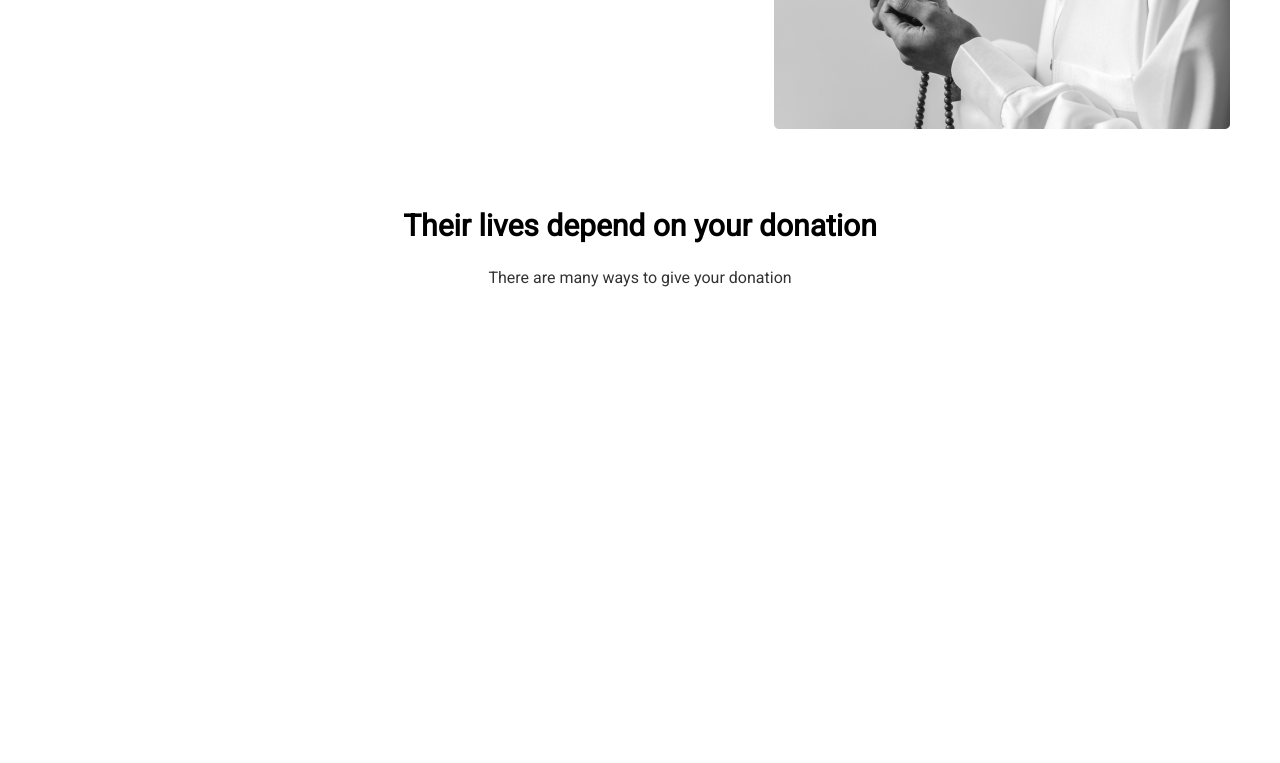
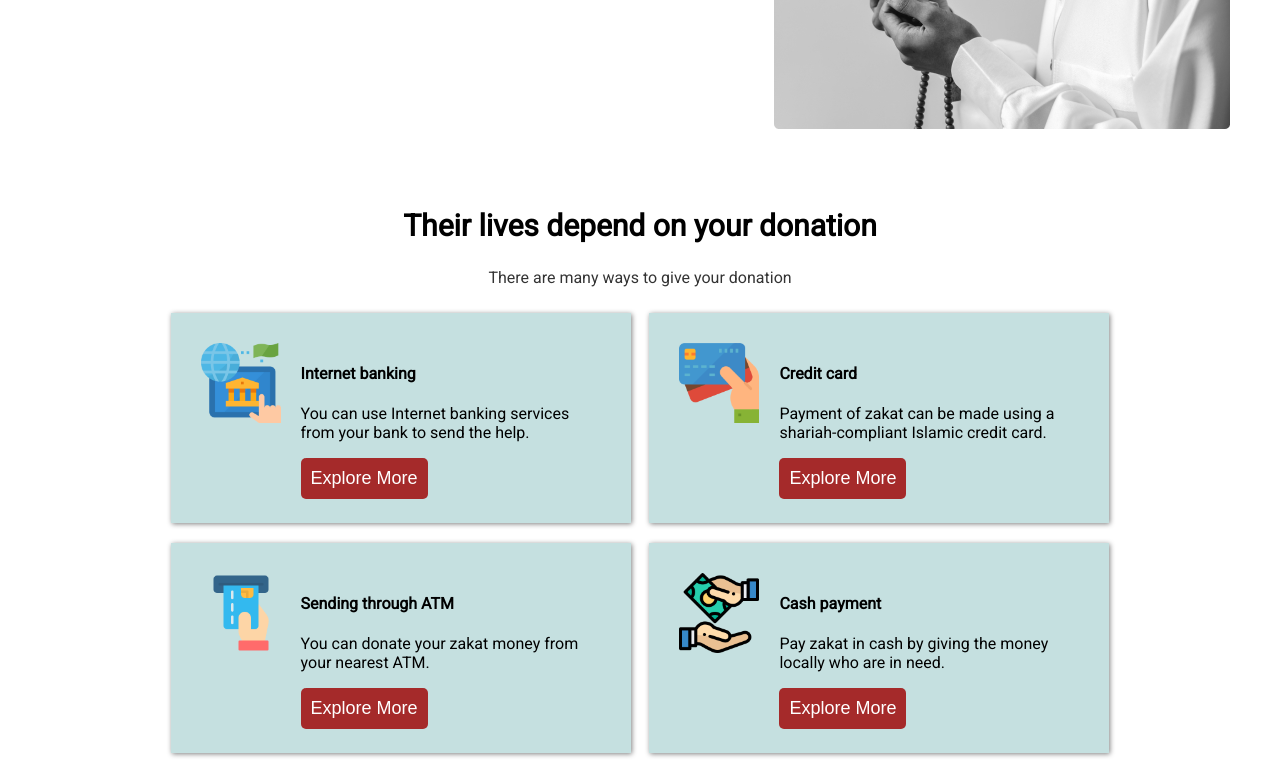
Before and after one commit to asifsikder23/Eid-Zakat, a plain HTML site: page index.html in a window 1280 px wide. Shown: the part 1302-2065 px from the top of the page. Before the commit the page ends 1605 px from the top, so only its background shows below. Drawn offline with Linux system fonts and the light colour scheme.

Commit message:
contentadded

```diff
--- a/index.html
+++ b/index.html
@@ -70,7 +70,50 @@
             <p id="headline-text">There are many ways to give your donation</p>
         </div>
         <div>
-
+            <article class="card1234">
+                <section class="card">
+                    <div>
+                        <img class="banking-icon" src="resources/images/provider.png" alt="internet banking">
+                    </div>
+                    <div class="card-info">
+                        <h1>Internet banking</h1>
+                        <p>You can use Internet banking services from your bank to send the help.</p>
+                        <button> <a class="button" href="Explore more">Explore More</a></button>
+                    </div>
+                </section>
+                <section class="card">
+                    <div>
+                        <img class="banking-icon" src="resources/images/debit-card.png" alt="internet banking">
+                    </div>
+                    <div class="card-info">
+                        <h1>Credit card</h1>
+                        <p>Payment of zakat can be made using a shariah-compliant Islamic credit card.</p>
+                        <button> <a class="button" href="Explore more">Explore More</a></button>
+                    </div>
+                </section>
+            </article>
+            <article class="card1234">
+                <section class="card">
+                    <div>
+                        <img class="banking-icon" src="resources/images/atm.png" alt="internet banking">
+                    </div>
+                    <div class="card-info">
+                        <h1>Sending through ATM</h1>
+                        <p>You can donate your zakat money from your nearest ATM.</p>
+                        <button> <a class="button" href="Explore more">Explore More</a></button>
+                    </div>
+                </section>
+                <section class="card">
+                    <div>
+                        <img class="banking-icon" src="resources/images/payment-method.png" alt="internet banking">
+                    </div>
+                    <div class="card-info">
+                        <h1>Cash payment</h1>
+                        <p>Pay zakat in cash by giving the money locally who are in need.</p>
+                        <button> <a class="button" href="Explore more">Explore More</a></button>
+                    </div>
+                </section>
+            </article>
         </div>
     </section>
 </body>
--- a/style.css
+++ b/style.css
@@ -81,3 +81,31 @@ button:hover{
 #headline-text{
     opacity: 80%;
 }
+.card{
+    display: flex;
+    width: 400px;
+    height: 150px;
+    box-shadow: 1px 1px 5px grey;
+    padding: 30px;
+    background-color: rgb(197, 224, 224);
+}
+.banking-icon{
+    height: 80px;
+    width: 80px;
+}
+.card-info{
+    padding-left: 20px;
+}
+.card1234{
+    display: flex;
+    justify-content:center;
+    padding: 10px;
+    gap: 1.5%;
+    transition: 0.5s;
+}
+.card1234:hover{
+    background-color: rgb(95, 0, 0);
+    padding: 10px;
+    margin: 0px 200px;
+
+}
```
Also changed, not shown: resources/images/atm.png (added), resources/images/debit-card.png (added), resources/images/payment-method.png (added), resources/images/provider.png (added).
